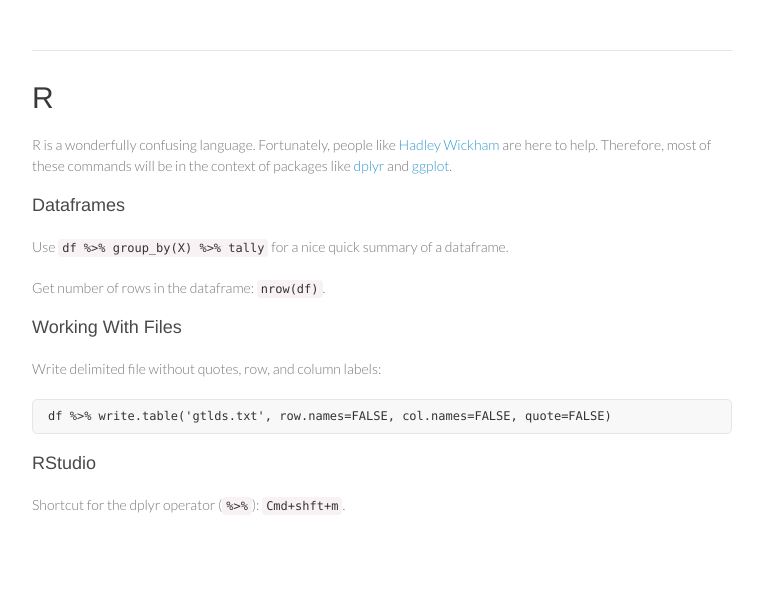
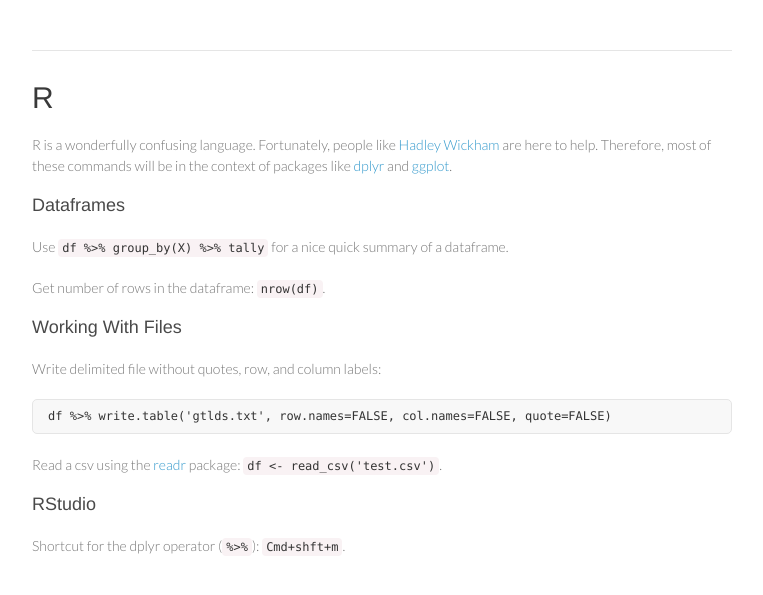
Before and after one commit to rjwalls/tips, a Jekyll site: the page built from _posts/1900-01-01-R.md, in a window 1280 px wide. Shown: the top 595 px of the page, without its empty margins (258-1021 px from the left). Built offline with Jekyll 4.4.1, drawn with Linux system fonts in a browser that asks for light colours; Markdown is read by kramdown in place of the engine named in the settings.

Commit message:
Update 1900-01-01-R.md

````diff
--- a/_posts/1900-01-01-R.md
+++ b/_posts/1900-01-01-R.md
@@ -25,6 +25,10 @@ Write delimited file without quotes, row, and column labels:
 df %>% write.table('gtlds.txt', row.names=FALSE, col.names=FALSE, quote=FALSE)
 ```
 
+Read a csv using the [readr][readr] package: `df <- read_csv('test.csv')`.
+
+[readr]: https://github.com/hadley/readr
+
 #### RStudio
 
 Shortcut for the dplyr operator (`%>%`): `Cmd+shft+m`.
````
